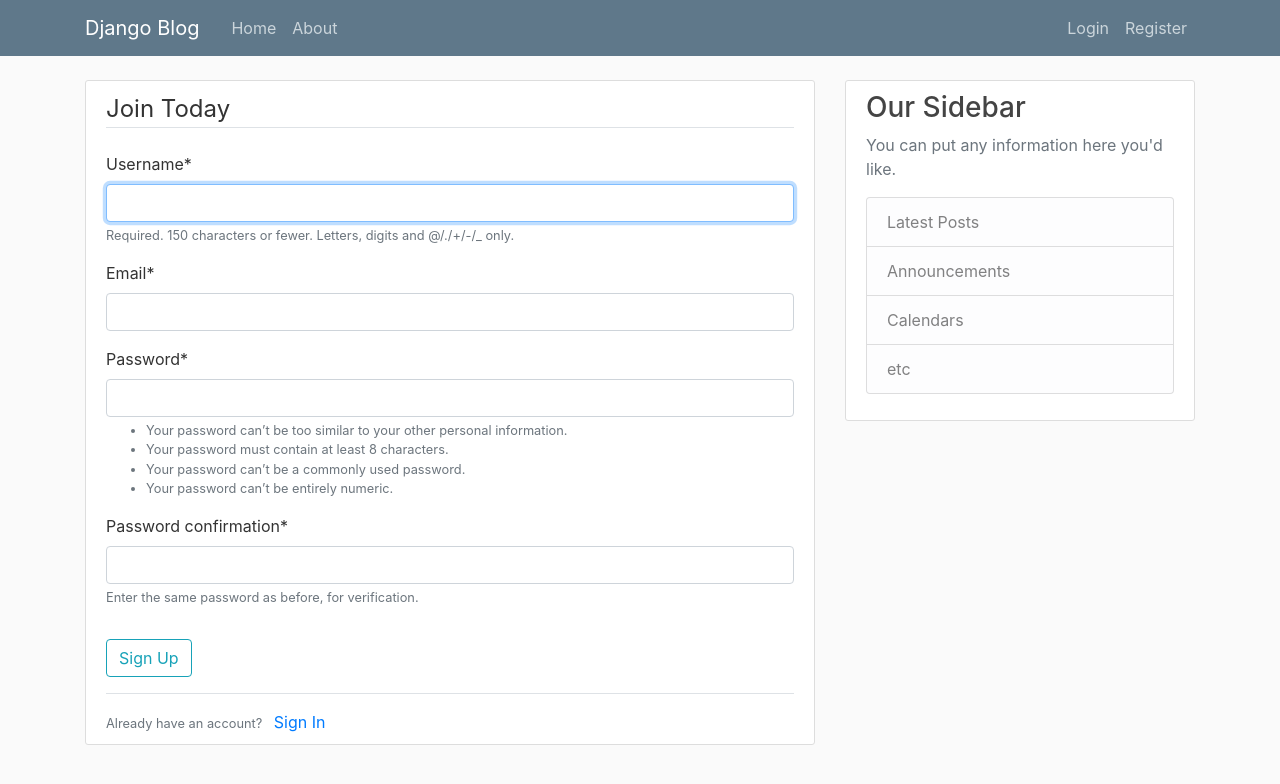
After one commit to UmedJadhav/Django-Blog, a Django app: page /register/ in a window 1280 px wide. The commit adds this page. Shown: the top 784 px of the page. Run offline with Django 3.2, Linux system fonts and the light colour scheme; some libraries are stand-ins or nearby versions.

Commit message:
Created register form along with its route

```diff
--- a/blog/templates/blog/base.html
+++ b/blog/templates/blog/base.html
@@ -46,6 +46,11 @@
   <main role="main" class="container">
     <div class="row">
       <div class="col-md-8">
+        {% if messages %}
+          {% for message in messages %}
+            <div class="alert alert-{{ message.tags }}">{{ message }}</div>
+          {% endfor %}
+        {% endif %}
         {% block content %}{% endblock %}
       </div>
       <div class="col-md-4">
--- a/djangoProj/settings.py
+++ b/djangoProj/settings.py
@@ -37,7 +37,9 @@ INSTALLED_APPS = [
     'django.contrib.sessions',
     'django.contrib.messages',
     'django.contrib.staticfiles',
-    'blog',
+    'blog.apps.BlogConfig',
+    'users.apps.UsersConfig',
+    'crispy_forms',
 ]
 
 MIDDLEWARE = [
@@ -119,3 +121,5 @@ USE_TZ = True
 # https://docs.djangoproject.com/en/3.0/howto/static-files/
 
 STATIC_URL = '/static/'
+
+CRISPY_TEMPLATE_PACK = 'bootstrap4'
--- a/djangoProj/urls.py
+++ b/djangoProj/urls.py
@@ -15,8 +15,10 @@ Including another URLconf
 """
 from django.contrib import admin
 from django.urls import path, include
+from users.views import register
 
 urlpatterns = [
     path('admin/', admin.site.urls),
     path('',include('blog.urls')),
+    path('register/',register, name='register'),
 ]
--- /dev/null
+++ b/users/forms.py
@@ -0,0 +1,10 @@
+from django import forms
+from django.contrib.auth.models import User
+from django.contrib.auth.forms import UserCreationForm
+
+class UserRegisterForm(UserCreationForm):
+  email = forms.EmailField()
+
+  class Meta:
+    model = User
+    fields = ['username', 'email', 'password1', 'password2']
--- /dev/null
+++ b/users/templates/user/register.html
@@ -0,0 +1,19 @@
+{% extends 'blog/base.html' %}
+{% load crispy_forms_tags %}
+{% block content %}
+  <div class="content-section">
+    <form method="POST">
+      {% csrf_token %}
+      <fieldset class='form-group'>
+        <legend class="border-bottom mb-4">Join Today</legend>
+        {{ form | crispy }}
+      </fieldset>
+      <div class="form-group">
+        <button class='btn btn-outline-info' type='submit'>Sign Up</button>
+      </div>
+    </form>
+    <div class="border-top pt-3">
+      <small class='text-muted'>Already have an account? </small><a href="#" class='ml-2'>Sign In</a>
+    </div>
+  </div>
+{% endblock content %}
--- a/users/views.py
+++ b/users/views.py
@@ -1,3 +1,15 @@
-from django.shortcuts import render
+from django.shortcuts import render, redirect
+from django.contrib import messages
+from .forms import UserRegisterForm
 
-# Create your views here.
+def register(request):
+  if request.method == 'POST':
+    form  = UserRegisterForm(request.POST)
+    if form.is_valid():
+      form.save()
+      username = form.cleaned_data.get('username')
+      messages.success(request, f'Account created for {username}')
+      return redirect('blog-home')
+  else:
+    form= UserRegisterForm()
+  return render(request, 'user/register.html',{'form': form})
```
Also changed, not shown: db.sqlite3.
